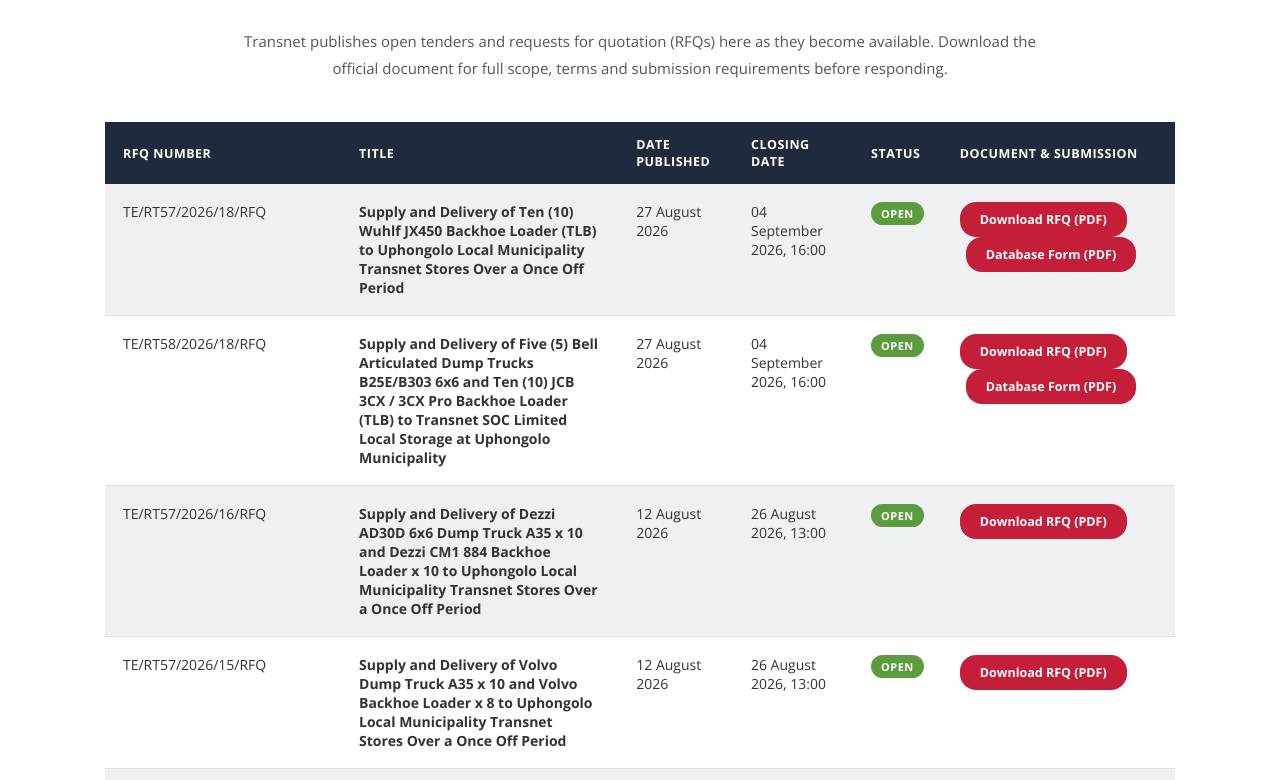
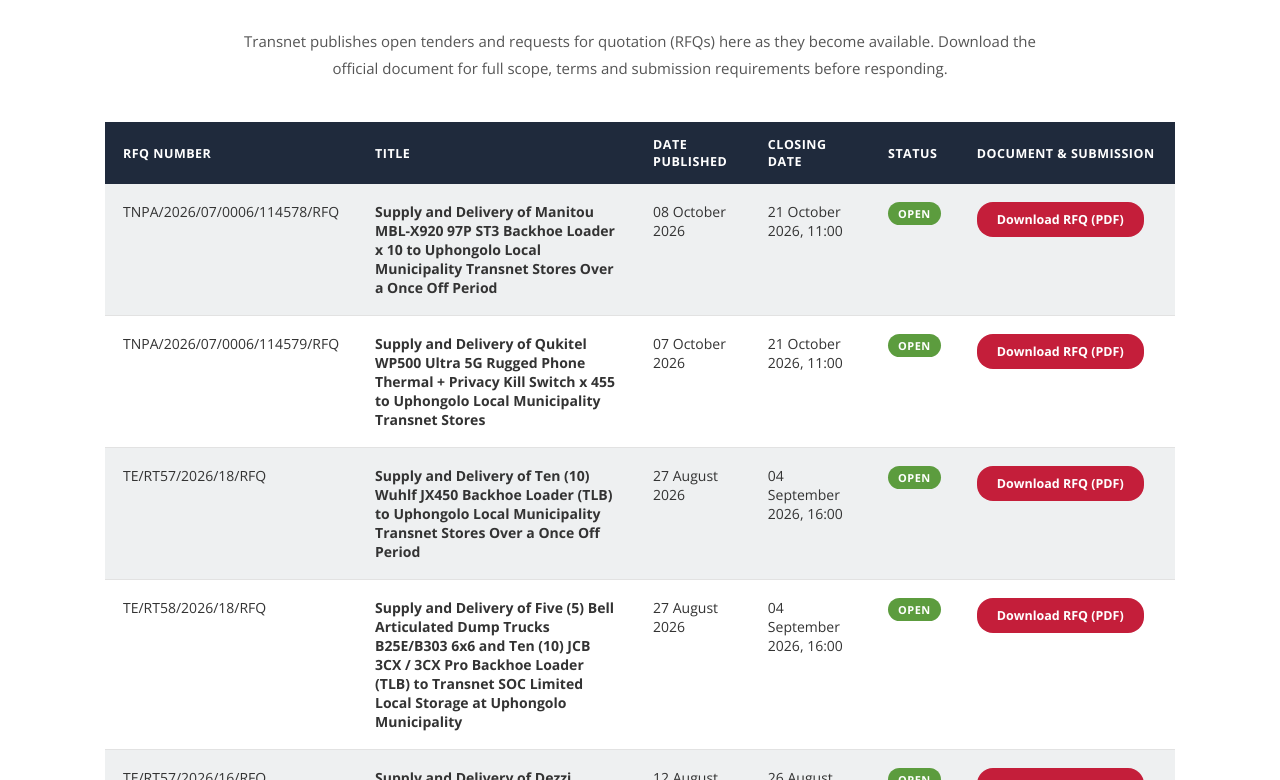
Before and after one commit to morenatau/transnet, a plain HTML site: page tenders.html in a window 1280 px wide. Shown: the part 565-1345 px from the top of the page. Drawn offline with nearby package versions, Linux system fonts and the light colour scheme.

Commit message:
new tenders added

```diff
--- a/tenders.html
+++ b/tenders.html
@@ -410,15 +410,28 @@
     </thead>
     <tbody>
       <tr>
+        <td data-label="RFQ Number">TNPA/2026/07/0006/114578/RFQ</td>
+        <td data-label="Title" class="tender-title">Supply and Delivery of Manitou MBL-X920 97P ST3 Backhoe Loader x 10 to Uphongolo Local Municipality Transnet Stores Over a Once Off Period</td>
+        <td data-label="Date Published">08 October 2026</td>
+        <td data-label="Closing Date">21 October 2026, 11:00</td>
+        <td data-label="Status"><span class="tender-status">Open</span></td>
+        <td data-label="Document"><a class="tender-dl" href="documents/Supply_and_Delivery_of_Manitou.pdf" target="_blank" rel="noopener">Download RFQ (PDF)</a></td>
+      </tr>
+      <tr>
+        <td data-label="RFQ Number">TNPA/2026/07/0006/114579/RFQ</td>
+        <td data-label="Title" class="tender-title">Supply and Delivery of Qukitel WP500 Ultra 5G Rugged Phone Thermal + Privacy Kill Switch x 455 to Uphongolo Local Municipality Transnet Stores</td>
+        <td data-label="Date Published">07 October 2026</td>
+        <td data-label="Closing Date">21 October 2026, 11:00</td>
+        <td data-label="Status"><span class="tender-status">Open</span></td>
+        <td data-label="Document"><a class="tender-dl" href="documents/Supply_and_Delivery_of_Qukitel.pdf" target="_blank" rel="noopener">Download RFQ (PDF)</a></td>
+      </tr>
+      <tr>
         <td data-label="RFQ Number">TE/RT57/2026/18/RFQ</td>
         <td data-label="Title" class="tender-title">Supply and Delivery of Ten (10) Wuhlf JX450 Backhoe Loader (TLB) to Uphongolo Local Municipality Transnet Stores Over a Once Off Period</td>
         <td data-label="Date Published">27 August 2026</td>
         <td data-label="Closing Date">04 September 2026, 16:00</td>
         <td data-label="Status"><span class="tender-status">Open</span></td>
-        <td data-label="Document">
-          <a class="tender-dl" href="documents/Supply_and_Delivery_of_Farm%20Maintenance%20Services.pdf" target="_blank" rel="noopener">Download RFQ (PDF)</a>
-          <a class="tender-dl" href="documents/TRANSNET%20SOC%20LIMITED%20DATABASE%20FORM.pdf" target="_blank" rel="noopener" style="margin-left:6px;">Database Form (PDF)</a>
-        </td>
+        <td data-label="Document"><a class="tender-dl" href="documents/Supply_and_Delivery_of_Farm%20Maintenance%20Services.pdf" target="_blank" rel="noopener">Download RFQ (PDF)</a></td>
       </tr>
       <tr>
         <td data-label="RFQ Number">TE/RT58/2026/18/RFQ</td>
@@ -426,10 +439,7 @@
         <td data-label="Date Published">27 August 2026</td>
         <td data-label="Closing Date">04 September 2026, 16:00</td>
         <td data-label="Status"><span class="tender-status">Open</span></td>
-        <td data-label="Document">
-          <a class="tender-dl" href="documents/Request_for_quotation_Kanu_.pdf" target="_blank" rel="noopener">Download RFQ (PDF)</a>
-          <a class="tender-dl" href="documents/TRANSNET%20SOC%20LIMITED%20DATABASE%20FORM.pdf" target="_blank" rel="noopener" style="margin-left:6px;">Database Form (PDF)</a>
-        </td>
+        <td data-label="Document"><a class="tender-dl" href="documents/Request_for_quotation_Kanu_.pdf" target="_blank" rel="noopener">Download RFQ (PDF)</a></td>
       </tr>
       <tr>
         <td data-label="RFQ Number">TE/RT57/2026/16/RFQ</td>
```
Also changed, not shown: 2 other files.
